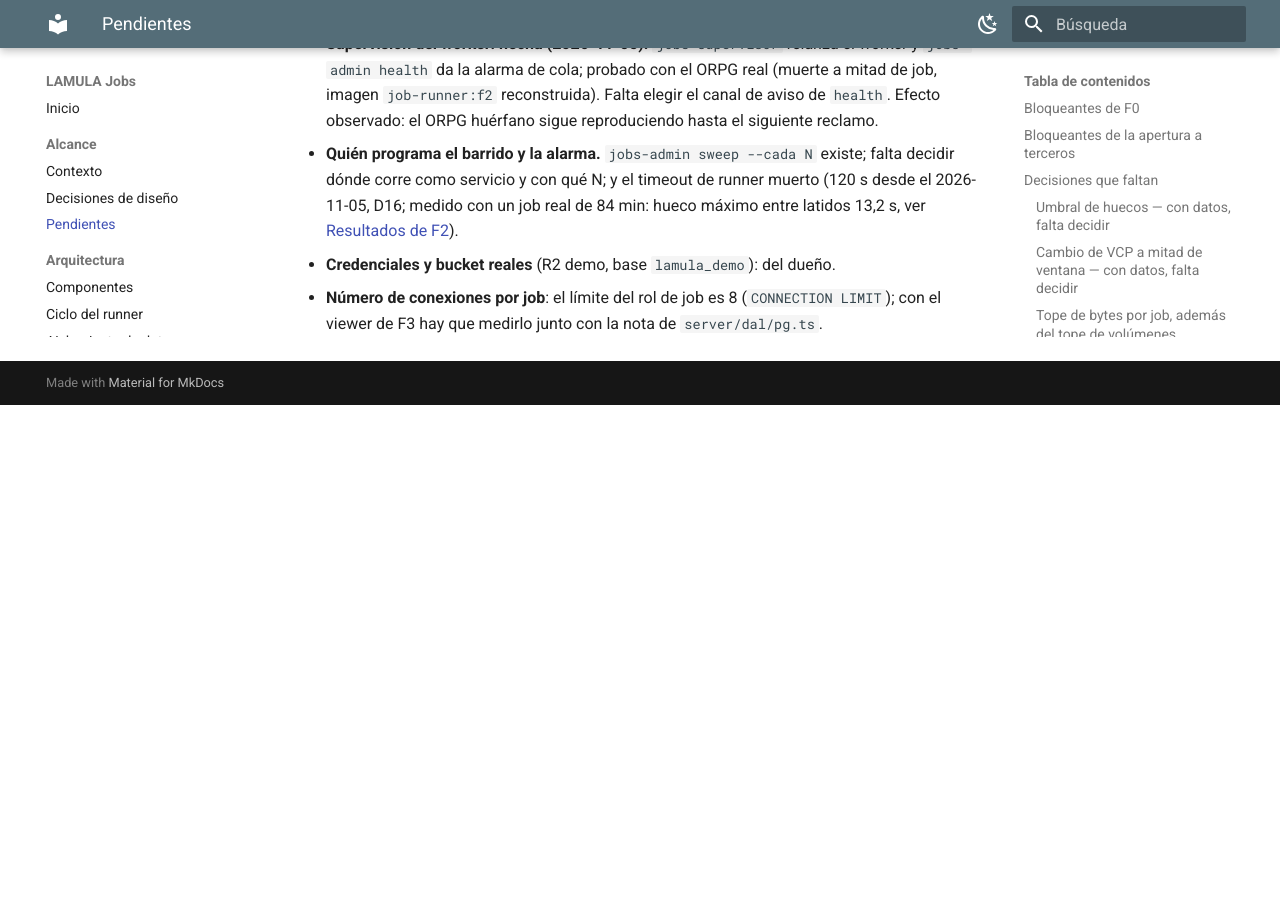
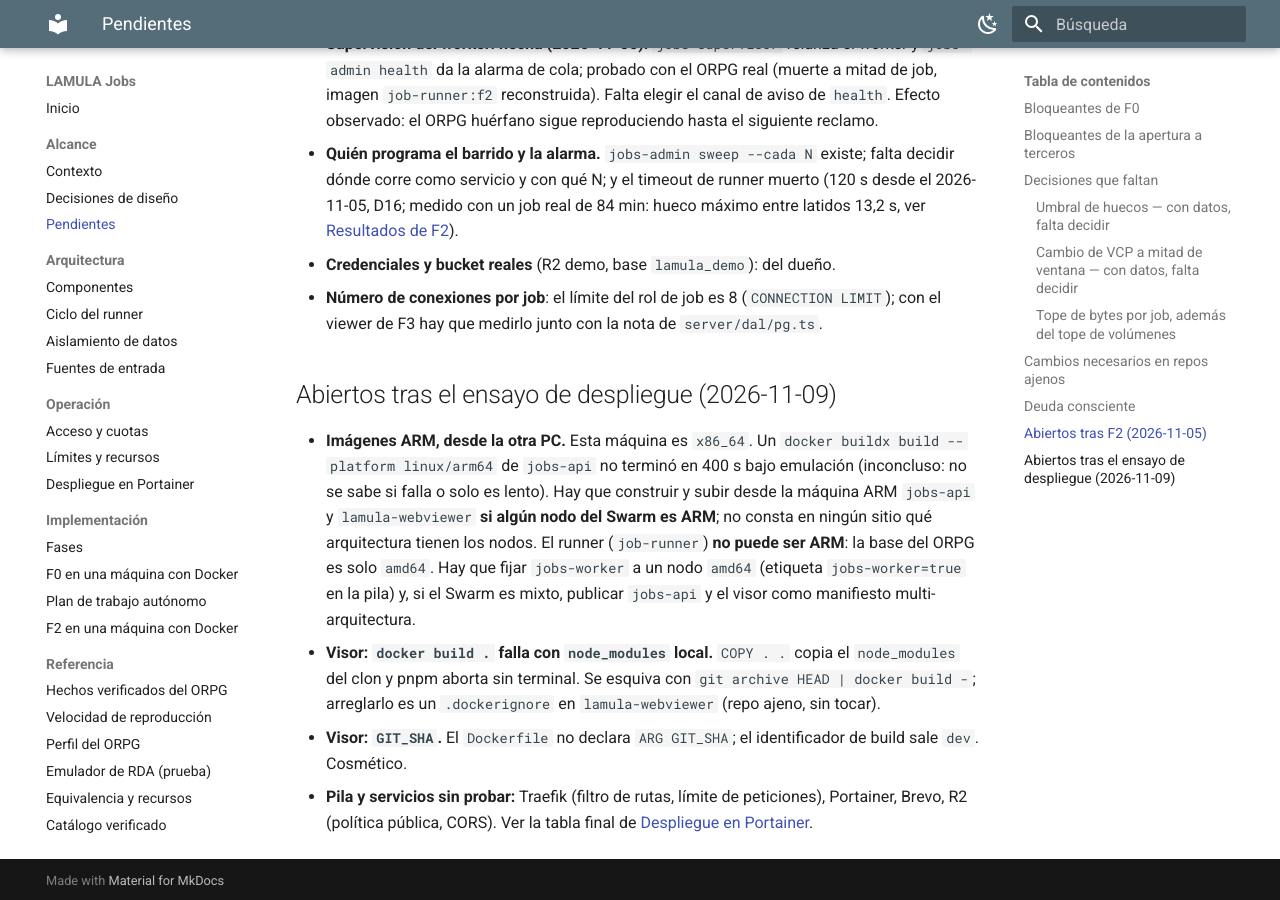
Before and after one commit to vladimir1284/lamula-jobs, an MkDocs documentation site: the page built from docs/alcance/pendientes.md, in a window 1280 px wide and 900 px high, scrolled down 4208 px. Built offline with MkDocs 1.6.1 and Material for MkDocs 9.7.7, drawn with Linux system fonts in a browser that asks for light colours; before the commit the page ends 4613 px from its top, so only the background shows below that.

Commit message:
docs: visor desde main tras fusionar el PR 19; ARM pendiente de la otra PC; el runner solo amd64
Co-Authored-By: Claude Sonnet 5.5 <noreply@anthropic.com>

````diff
--- a/docs/alcance/pendientes.md
+++ b/docs/alcance/pendientes.md
@@ -144,3 +144,16 @@ conoce el tamaño de cada clave.
 - **Credenciales y bucket reales** (R2 demo, base `lamula_demo`): del dueño.
 - **Número de conexiones por job**: el límite del rol de job es 8 (`CONNECTION LIMIT`); con el viewer de
   F3 hay que medirlo junto con la nota de `server/dal/pg.ts`.
+
+## Abiertos tras el ensayo de despliegue (2026-11-09)
+
+- **Imágenes ARM, desde la otra PC.** Esta máquina es `x86_64`. Un `docker buildx build --platform linux/arm64` de `jobs-api` no terminó
+  en 400 s bajo emulación (inconcluso: no se sabe si falla o solo es lento). Hay que construir y subir desde la máquina ARM
+  `jobs-api` y `lamula-webviewer` **si algún nodo del Swarm es ARM**; no consta en ningún sitio qué arquitectura tienen los nodos.
+  El runner (`job-runner`) **no puede ser ARM**: la base del ORPG es solo `amd64`. Hay que fijar `jobs-worker` a un nodo `amd64`
+  (etiqueta `jobs-worker=true` en la pila) y, si el Swarm es mixto, publicar `jobs-api` y el visor como manifiesto multi-arquitectura.
+- **Visor: `docker build .` falla con `node_modules` local.** `COPY . .` copia el `node_modules` del clon y pnpm aborta sin terminal. Se
+  esquiva con `git archive HEAD | docker build -`; arreglarlo es un `.dockerignore` en `lamula-webviewer` (repo ajeno, sin tocar).
+- **Visor: `GIT_SHA`.** El `Dockerfile` no declara `ARG GIT_SHA`; el identificador de build sale `dev`. Cosmético.
+- **Pila y servicios sin probar:** Traefik (filtro de rutas, límite de peticiones), Portainer, Brevo, R2 (política pública, CORS). Ver
+  la tabla final de [Despliegue en Portainer](../operacion/despliegue.md).
--- a/docs/operacion/despliegue.md
+++ b/docs/operacion/despliegue.md
@@ -38,9 +38,8 @@ Los nombres de host `demo.ladetec.com` y `casos.ladetec.com` son propuesta mía:
 - **La imagen base del ORPG**, `orpg-prod:b24`, en la máquina donde se construye el runner. No se toca su build.
 - **Los repos hermanos** en la misma carpeta: `nexrad-l3-pipeline` en `main` con los commits `534d75f` y `ad8814c`
   (corrige [#11](https://github.com/vladimir1284/nexrad-l3-pipeline/issues/11)) o posteriores, y `lamula-webviewer`.
-- **El visor, con el plano demo.** Hoy ese código está en la rama `f3-demo-jobs` (PR #19, **sin fusionar**). La imagen
-  `VIEWER_TAG` tiene que construirse desde esa rama o desde `main` después de fusionarla; con el `main` actual el
-  visor no entiende `/j/<token>`, `/demo` ni `NUXT_PUBLIC_CASOS_ONLY`.
+- **El visor, con el plano demo.** El PR #19 de `lamula-webviewer` ya está fusionado en `main` (`c7881ab`, 2026-11-09): la
+  imagen `VIEWER_TAG` se construye desde `main`. Probado: esa imagen arranca y sirve los radares de `lamula_casos` con `casos_ro`.
 - **Redes `traefik-public` y `postgres-public`** (las de la infraestructura existente) y Traefik con
   `certresolver` o con el certificado de origen de Cloudflare para los tres hostnames nuevos.
 - **Un nodo para el worker**, con etiqueta: `docker node update --label-add jobs-worker=true <nodo>`.
@@ -69,8 +68,10 @@ docker build -f jobs/Dockerfile --build-context pipeline=../nexrad-l3-pipeline \
 docker build -f job-runner/Dockerfile --build-context pipeline=../nexrad-l3-pipeline \
   -t $REG/job-runner:$TAG .
 
-( cd ../lamula-webviewer && git switch f3-demo-jobs \
-  && docker build -t $REG/lamula-webviewer:$TAG . )
+# desde una copia limpia: con `docker build .` en un clon con node_modules, pnpm aborta
+# (ERR_PNPM_ABORTED_REMOVE_MODULES_DIR_NO_TTY) porque `COPY . .` mete el node_modules local
+( cd ../lamula-webviewer && git switch main && git pull --ff-only \
+  && git archive HEAD | docker build -t $REG/lamula-webviewer:$TAG - )
 
 docker push $REG/jobs-api:$TAG && docker push $REG/job-runner:$TAG && docker push $REG/lamula-webviewer:$TAG
 ```
@@ -79,6 +80,9 @@ Notas:
 
 - El `Dockerfile` del visor no declara `ARG GIT_SHA`, así que el identificador de build del visor sale como `dev`. Es
   cosmético; arreglarlo es un cambio en `lamula-webviewer`, que esta guía no toca.
+- **Arquitectura.** Las tres imágenes de arriba salen `linux/amd64`. El runner **no puede ser ARM**: la base del ORPG es solo
+  `amd64` (binarios `lnux_x86`), así que `jobs-worker` va en un nodo `amd64`. `jobs-api` y el visor sí podrían ser ARM si algún nodo
+  del Swarm lo es; desde la máquina x86_64 de desarrollo no se logró construirlas para ARM (ver [Pendientes](../alcance/pendientes.md)).
 - Las migraciones del pipeline entran **dentro** de `jobs-api` (`/opt/pipeline/db/pg_migrations`). Si el pipeline añade
   una migración nueva, hay que reconstruir `jobs-api` y `job-runner`: la imagen lleva la copia de cuando se construyó.
 - `docker build` del runner tarda lo que tarde instalar `python3.11` y `uv sync`; la base ya está construida.
````
